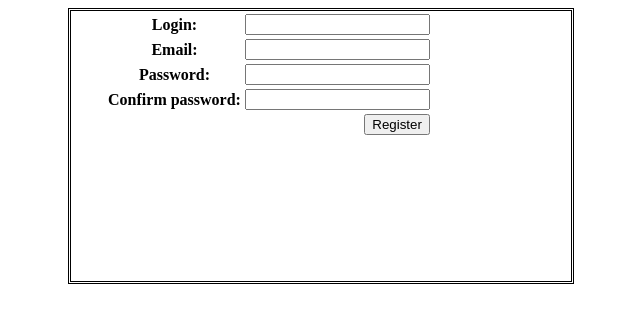
After one commit to varajan/TestsExamples, an ASP.NET MVC app: template WebSite/Views/Register/Index.cshtml in a window 1280 px wide. The commit adds this page. Shown: the top 323 px of the page, without its empty margins (319-959 px from the left). Run offline with ASP.NET Core 8 and stand-ins for ASP.NET MVC 5, Linux system fonts and the light colour scheme; the template is opened without the code that fills it, so the values that code supplies are empty; the project's own start-up code is not run; a stand-in starts its controllers and pages; some libraries are stand-ins or nearby versions.

Commit message:
Add Register screen

```diff
--- a/WebSite/DB/DB.cs
+++ b/WebSite/DB/DB.cs
@@ -131,7 +131,7 @@ namespace WebSite.DB
 
     public static class CreateColumns
     {
-        public static string Users = "Login TEXT, Password TEXT";
+        public static string Users = "Login TEXT, Password TEXT, Email TEXT";
         public static string Settings = "Login TEXT, DateFormat TEXT, NumberFormat TEXT, Currency TEXT";
         public static string History = "Login TEXT, Amount TEXT, Percent TEXT, Year TEXT, StartDate TEXT, EndDate TEXT, Days NUMBER, Interest TEXT, Income TEXT";
     }
--- a/WebSite/DB/Users.cs
+++ b/WebSite/DB/Users.cs
@@ -1,5 +1,6 @@
 using System.Collections.Generic;
 using System.Linq;
+using WebSite.Models;
 
 namespace WebSite.DB
 {
@@ -9,9 +10,10 @@ namespace WebSite.DB
             DB.GetRows($"SELECT Login FROM Users WHERE Login = '{login}' AND Password = '{password}'").Any();
 
         public static List<string> Names => DB.GetColumn($"SELECT Login FROM Users");
+        public static List<string> Emails => DB.GetColumn($"SELECT Email FROM Users");
 
-        public static void Add(string login, string password) =>
-            DB.Execute($"INSERT INTO Users (Login, Password) VALUES ('{login}', '{password}')");
+        public static void Add(UserDto dto) =>
+            DB.Execute($"INSERT INTO Users (Login, Password, Email) VALUES ('{dto.Login}', '{dto.Password}', '{dto.Email}')");
 
         public static void Delete(string user)
         {
--- a/WebSite/Models/UserDto.cs
+++ b/WebSite/Models/UserDto.cs
@@ -3,6 +3,7 @@ namespace WebSite.Models
     public class UserDto
     {
         public string Login { get; set; }
+        public string Email { get; set; }
         public string Password { get; set; }
     }
 }
--- /dev/null
+++ b/WebSite/Views/Register/Index.cshtml
@@ -0,0 +1,89 @@
+<!DOCTYPE html>
+
+<html>
+<head>
+    <meta name="viewport" content="width=device-width" />
+    <title>Login</title>
+</head>
+<body>
+    <div align="center">
+        <div style="width:500px; height:270px; border:double">
+            <table>
+                <tr>
+                    <th class="user">Login:</th>
+                    <td>
+                        <input id="login" />
+                    </td>
+                </tr>
+                <tr>
+                    <th class="email">Email:</th>
+                    <td>
+                        <input id="email" />
+                    </td>
+                </tr>
+                <tr>
+                    <th class="pass">Password:</th>
+                    <td>
+                        <input type="password" id="password1" />
+                    </td>
+                    <td style="width: 100px">
+                    </td>
+                </tr>
+                <tr>
+                    <th class="pass">Confirm password:</th>
+                    <td>
+                        <input type="password" id="password2" />
+                    </td>
+                    <td style="width: 100px">
+                    </td>
+                </tr>
+                <tr>
+                    <td colspan="2" align="right" style="width: 100px" id="buttons">
+                        <button onclick="Register()" title="Register" id="register">Register</button>
+                    </td>
+                </tr>
+                <tr>
+                    <th style="color: red" id="errorMessage" colspan="3"></th>
+                </tr>
+            </table>
+        </div>
+    </div>
+</body>
+</html>
+
+<script src="http://code.jquery.com/jquery-1.11.0.min.js"></script>
+<script type="text/javascript">
+    RemindPassword = function() {
+        document.getElementById('remindPasswordView').hidden = false;
+    }
+
+    Register = function() {
+        var login = document.getElementById('login').value;
+        var email = document.getElementById('email').value;
+        var password1 = document.getElementById('password1').value;
+        var password2 = document.getElementById('password2').value;
+
+        if (password1 !== password2) {
+            ShowError("Passwords are different!");
+            return;
+        }
+
+        $.ajax({
+            type: 'POST',
+            url: '@Url.Action("Register", "Register")',
+            data: { 'login': login, 'password': password1, 'email': email },
+            dataType: 'json',
+            success: function (response) {
+                alert("Registration was successful.");
+                window.location.href = window.location = '@Url.Action("Index", "Login")';
+            },
+            error: function (jqXHR, textStatus, errorThrown) {
+                ShowError(errorThrown);
+            }
+        });
+    }
+
+	ShowError = function(error) {
+		document.getElementById('errorMessage').textContent = error;
+    }
+</script>
```
Also changed, not shown: WebSite/Controllers/LoginController.cs (+0 -25 lines), WebSite/Controllers/RegisterController.cs (added, +59 -0 lines), WebSite/Extensions.cs (+12 -0 lines), WebSite/Views/Login/Index.cshtml (+4 -22 lines), WebSite/WebSite.csproj.
